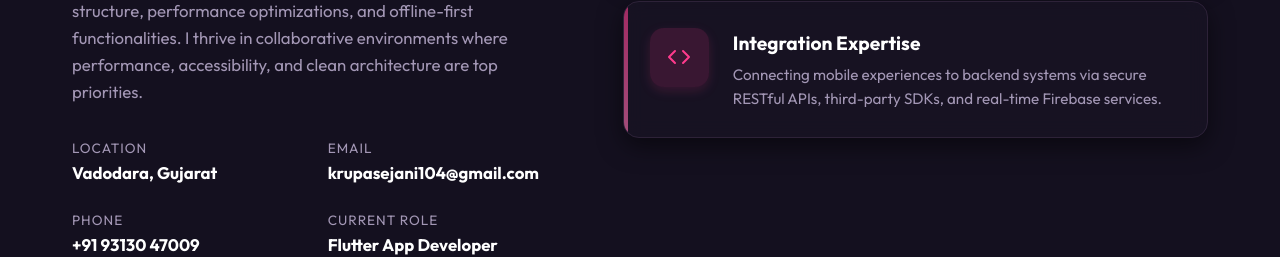
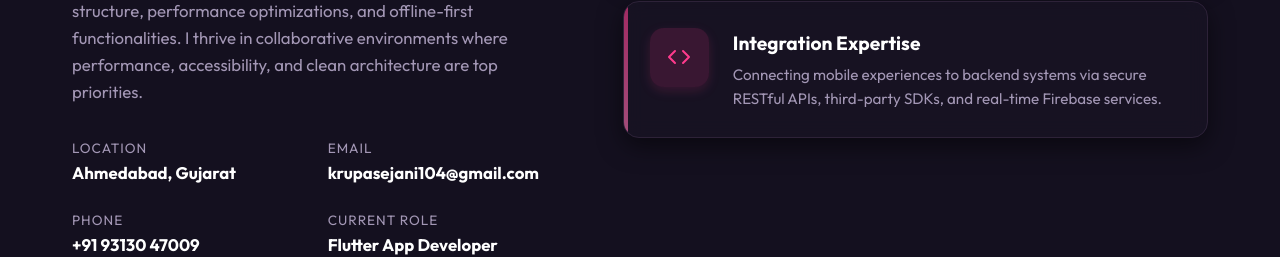
Before and after one commit to kishansejani/krupa, a React (Vite) app: page / in a window 1280 px wide. Shown: the part 1377-1634 px from the top of the page. Built offline with nearby package versions, Linux system fonts and the light colour scheme.

Commit message:
feat: add Contact, Hero, and About components and update index.html structure

```diff
--- a/index.html
+++ b/index.html
@@ -8,7 +8,7 @@
 
     <!-- SEO Meta Tags -->
     <meta name="description" content="Portfolio of Krupa Sejani, a professional Flutter Developer specialized in designing and shipping high-performance, cross-platform Android and iOS applications with Firebase and Clean Architecture." />
-    <meta name="keywords" content="Krupa Sejani, Flutter Developer, Dart, Android Developer, iOS Developer, Vadodara, Mobile Developer Portfolio" />
+    <meta name="keywords" content="Krupa Sejani, Flutter Developer, Dart, Android Developer, iOS Developer, Ahmedabad, Mobile Developer Portfolio" />
     <meta name="author" content="Krupa Sejani" />
 
     <!-- Google Fonts -->
--- a/src/components/About.jsx
+++ b/src/components/About.jsx
@@ -51,7 +51,7 @@ export default function About() {
             <div className="about-info-grid">
               <div className="info-item">
                 <span>Location</span>
-                <strong>Vadodara, Gujarat</strong>
+                <strong>Ahmedabad, Gujarat</strong>
               </div>
               <div className="info-item">
                 <span>Email</span>
--- a/src/components/Contact.jsx
+++ b/src/components/Contact.jsx
@@ -77,7 +77,7 @@ export default function Contact() {
               </div>
               <div className="contact-details">
                 <span>Current Location</span>
-                <p>Vadodara, Gujarat, India</p>
+                <p>Ahmedabad, Gujarat, India</p>
               </div>
             </div>
           </div>
--- a/src/components/Hero.jsx
+++ b/src/components/Hero.jsx
@@ -59,7 +59,7 @@ export default function Hero() {
       output = JSON.stringify({
         name: "Krupa Sejani",
         role: "Flutter Developer",
-        location: "Vadodara, Gujarat",
+        location: "Ahmedabad, Gujarat",
         experience: "Arth Technology, Vadodara",
         apps_shipped: "10+ production apps",
         specialties: ["Clean Architecture", "REST APIs", "Firebase Real-time", "Push Notifications"]
```
